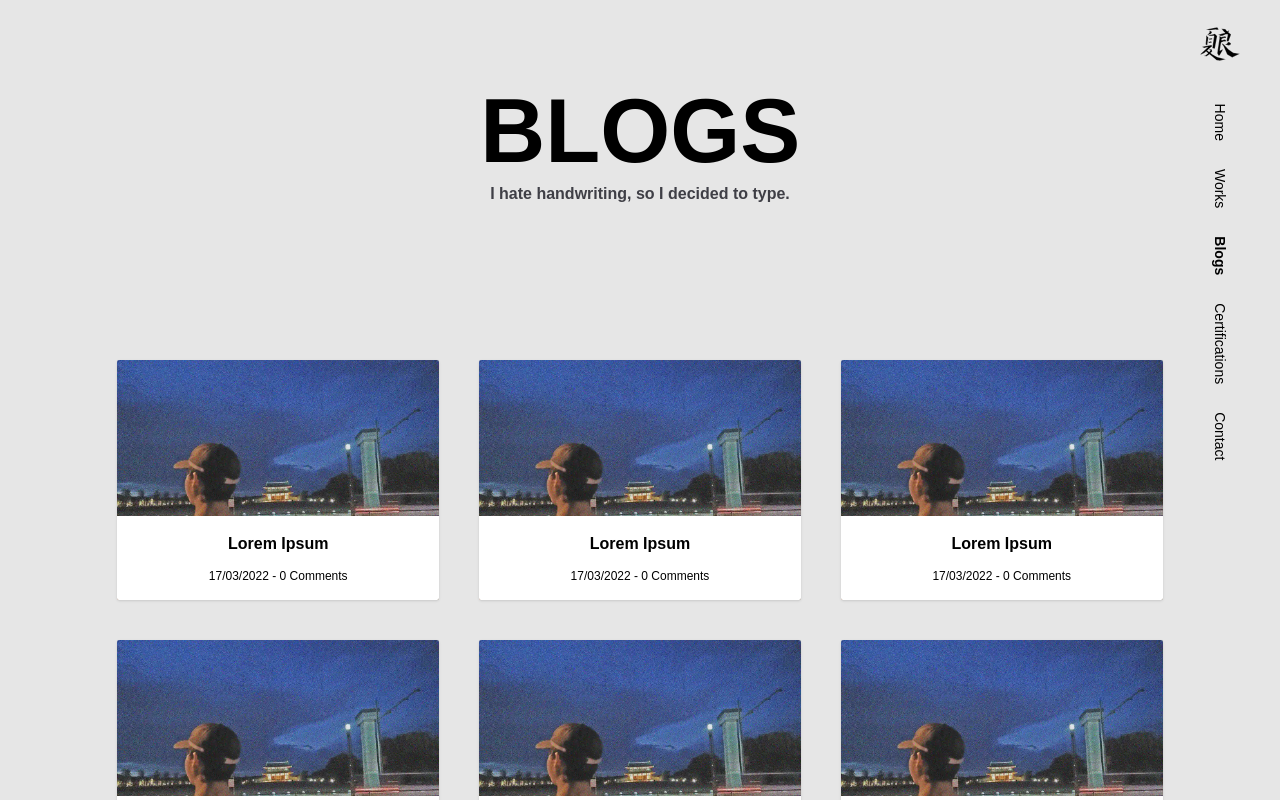
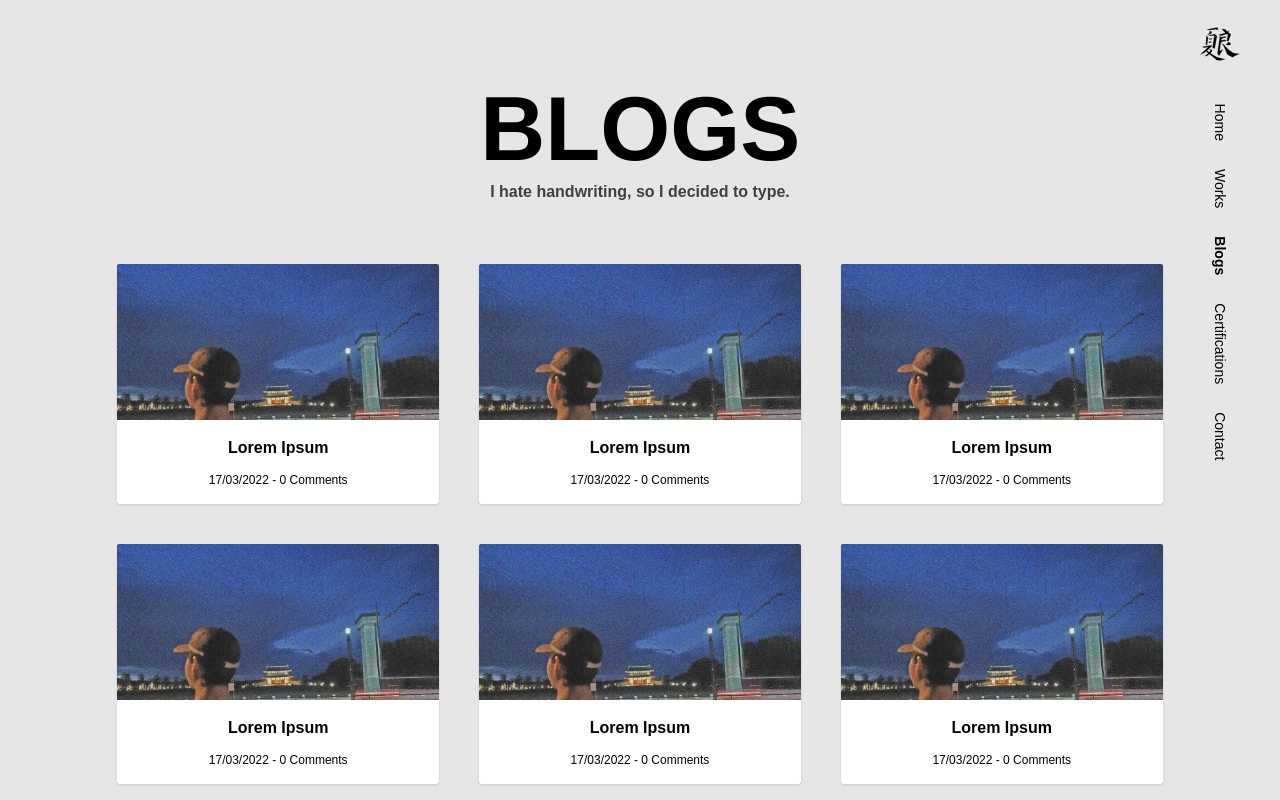
Before and after one commit to NaturaAdnyana/NaturaAdnyana.github.io, a React (Create React App) app: page /blogs in a window 1280 px wide. Shown: the top 800 px of the page. Built offline with nearby package versions, Linux system fonts and the light colour scheme.

Commit message:
replace h-screen with padding on blog header

```diff
--- a/src/pages/blogs/index.js
+++ b/src/pages/blogs/index.js
@@ -77,8 +77,8 @@ const Blogs = () => {
         <AnimatePresence>{isIntro && <ReadModeIntro />}</AnimatePresence>
         <motion.div variants={contentVariants}>
           <section className="text-black container mx-auto md:w-11/12 px-6 mb-20 md:mb-0">
-            <article className="flex flex-col items-center md:flex-row h-screen-0.4">
-              <div className="w-full h-full flex justify-center items-center flex-col space-y-8 text-center relative">
+            <article className="flex flex-col items-center md:flex-row pt-28 pb-5">
+              <div className="w-full h-full flex justify-end items-center flex-col space-y-8 text-center relative">
                 <div ref={headingElm}>
                   <div
                     className={
```
